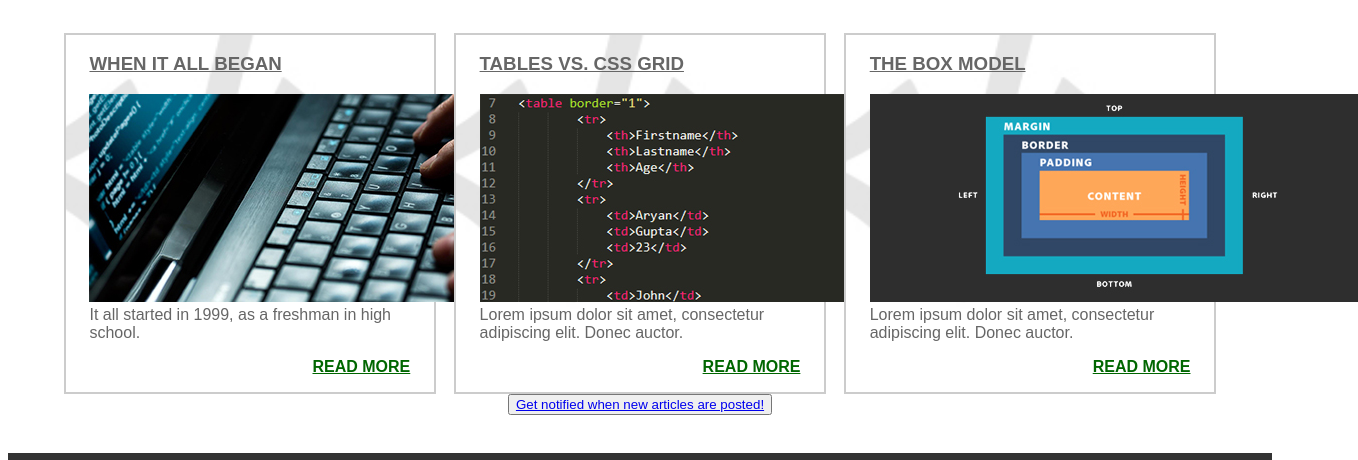
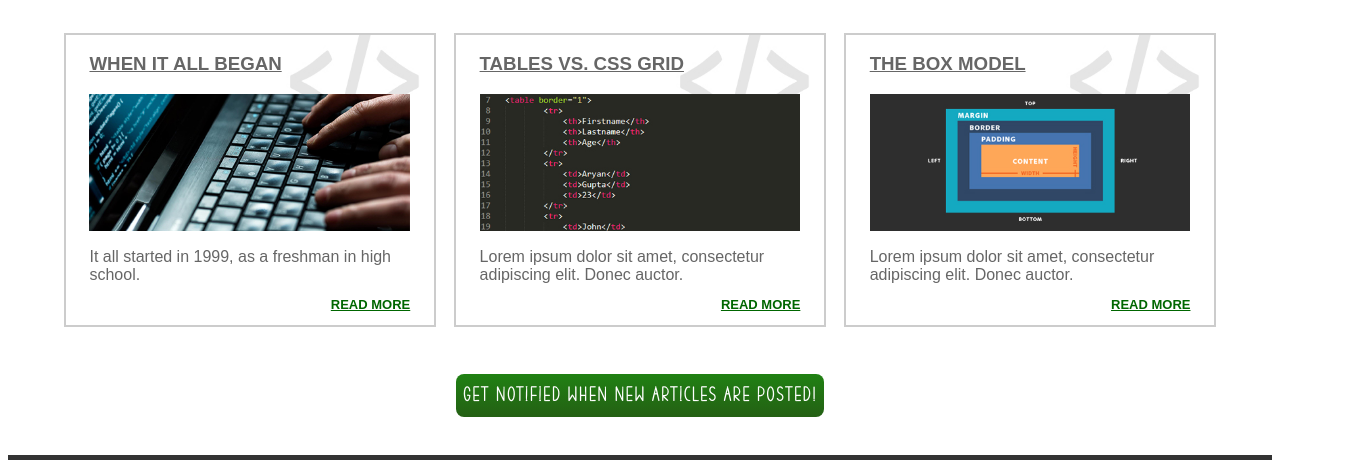
Before and after one commit to felicia28/BlogProject, a plain HTML site: page index.html in a window 1280 px wide. Shown: the part 340-800 px from the top of the page, 1358 px wide, since content can reach past the window. Drawn offline with Linux system fonts and the light colour scheme.

Commit message:
feat: Added styles for button

```diff
--- a/CSS/blog-page.css
+++ b/CSS/blog-page.css
@@ -19,9 +19,8 @@
 }
 
 .card {
-    background: url(../Images/card-bg.jpg);
-    background-size: cover;
-    background-position: top right;
+    background: url(../Images/card-bg.jpg) no-repeat top right;
+    background-size: 100%;
     border: 2px solid rgb(204, 204, 204);
     width: 100%;
     padding: 0 6%;
@@ -29,7 +28,7 @@
 }
 
 .card:hover {
-    box-shadow: 1px 3px 4px 1px rgba(0, 0, 0, 0.2);
+    box-shadow: 1px 1px 3px 1px rgba(0, 0, 0, 0.2);
     cursor: pointer;
 }
 
@@ -39,6 +38,7 @@
 
 .card p:last-of-type {
     text-align: right;
+    font-size: 13px;
 }
 
 .card p a {
@@ -52,6 +52,30 @@
 
 .card h3 {
     color: rgb(102, 102, 102);
+}
+
+.card img {
+    width: 100%;
+}
+
+.card figcaption {
+    padding: 4% 0 0 0;
+}
+
+button {
+    width: 100%;
+    background-image: linear-gradient(rgb(32, 129, 19), rgb(36, 96, 20));
+    padding: 4% 0;
+    font: 16px "stay-home";
+    letter-spacing: 2px;
+    font-weight: 600;
+    border: none;
+    border-radius: 8px;
+}
+
+button a {
+   color: rgb(255, 255, 255);
+   text-decoration: none;
 }
 
 @media (min-width: 765px) and (max-width: 1023px) {
@@ -79,4 +103,16 @@
         padding: 0 2%;
         margin: 0;
     }
+
+    button {
+        width: 27%;
+    }
+
+    button {
+        margin: 4% 0 0 0;
+        width: 31%;
+        font: 20px "stay-home";
+        font-weight: 600;
+        padding: 1% 0;
+    }
 }
```
